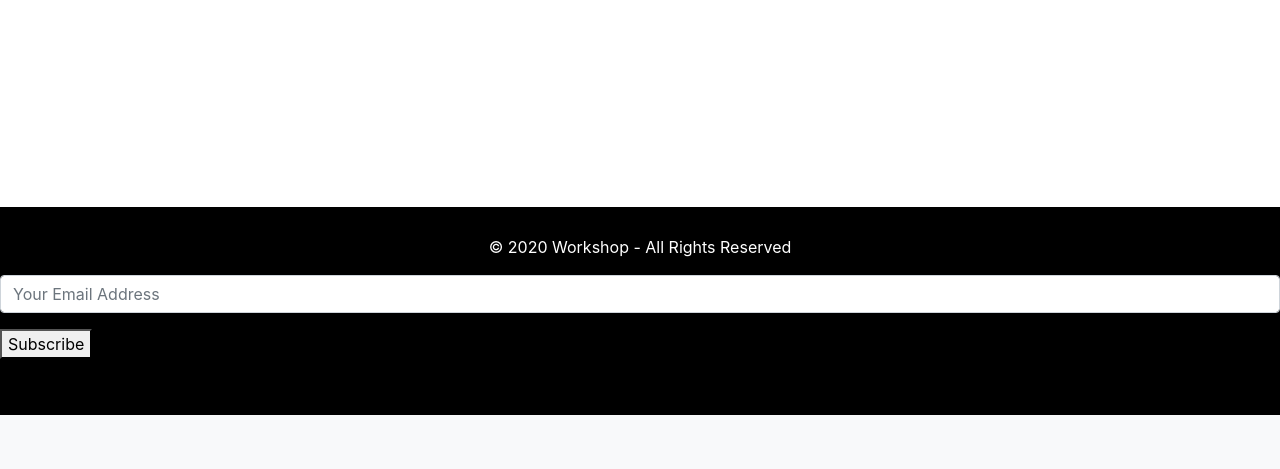
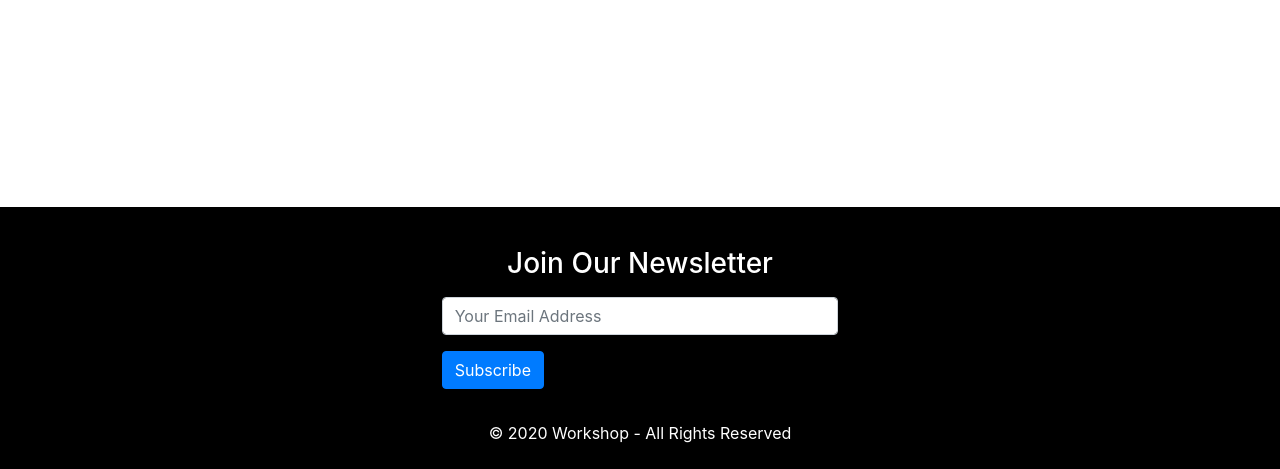
Before and after one commit to htmlhints/workshop-dynamic-website, a PHP site: page /workshop/ in a window 1280 px wide. Shown: the part 649-1118 px from the top of the page. Before the commit the page ends 1064 px from the top, so only its background shows below. Run offline with PHP 8.4, Linux system fonts and the light colour scheme; data that the repository does not hold is empty.

Commit message:
workshop

```diff
--- /dev/null
+++ b/blog.php
@@ -0,0 +1,3 @@
+<?php
+echo $_GET['url'];
+?>
--- a/inc/footer.php
+++ b/inc/footer.php
@@ -1,16 +1,17 @@
 </div>
 <footer class="py-4" style="background:black;">
+<form class="newsletter my-3 col-4 mx-auto" method="post" id="contact_modal_form" onsubmit="return false;">
+    <h3 class="text-center text-white mb-3">Join Our Newsletter</h3>
+    <input type="email" name="news_email" id="news_email"  class="form-control" placeholder="Your Email Address" value="">
+    <button class="my-3 btn btn-primary" id="element">
+        Subscribe
+    </button>
+</form>
 <div class="col-12 text-center copyright">
     <p class="mb-0 mt-1 text-white" style="font-size: 16px;">
         &copy; <?php echo date("Y");?> <span class="read-more">Workshop</span> - All Rights Reserved
     </p>
 </div>
-<form class="newsletter my-3" method="post" id="contact_modal_form" onsubmit="return false;">
-        <input type="email" name="news_email" id="news_email"  class="form-control" placeholder="Your Email Address" value="">
-        <button class="my-3" id="element">
-            Subscribe
-        </button>
-</form>
 <!-- <form class="newsletter my-3" method="get"  action="https://localhost/workshop/inc/ajax/form.php" >
         <input type="email" name="news_email" id="news_email"  class="form-control" placeholder="Your Email Address" value="">
         <button class="my-3" id="element">
--- a/index.php
+++ b/index.php
@@ -21,7 +21,7 @@ if ($result->num_rows > 0) {
                     <img src="'.$row["image"].'" width="100%">
                     <h5 class="card-title sdev">'.$row["head"].'</h5>
                     <p class="card-text">'.$row["description"].'</p>
-                    <a href="#" class="btn btn-primary">Go somewhere</a>
+                    <a href="blog.php?url=123" class="btn btn-primary">Go somewhere</a>
                 </div>
             </div>
         </div>';
```
Also changed, not shown: inc/ajax/form.php (+14 -1 lines).
